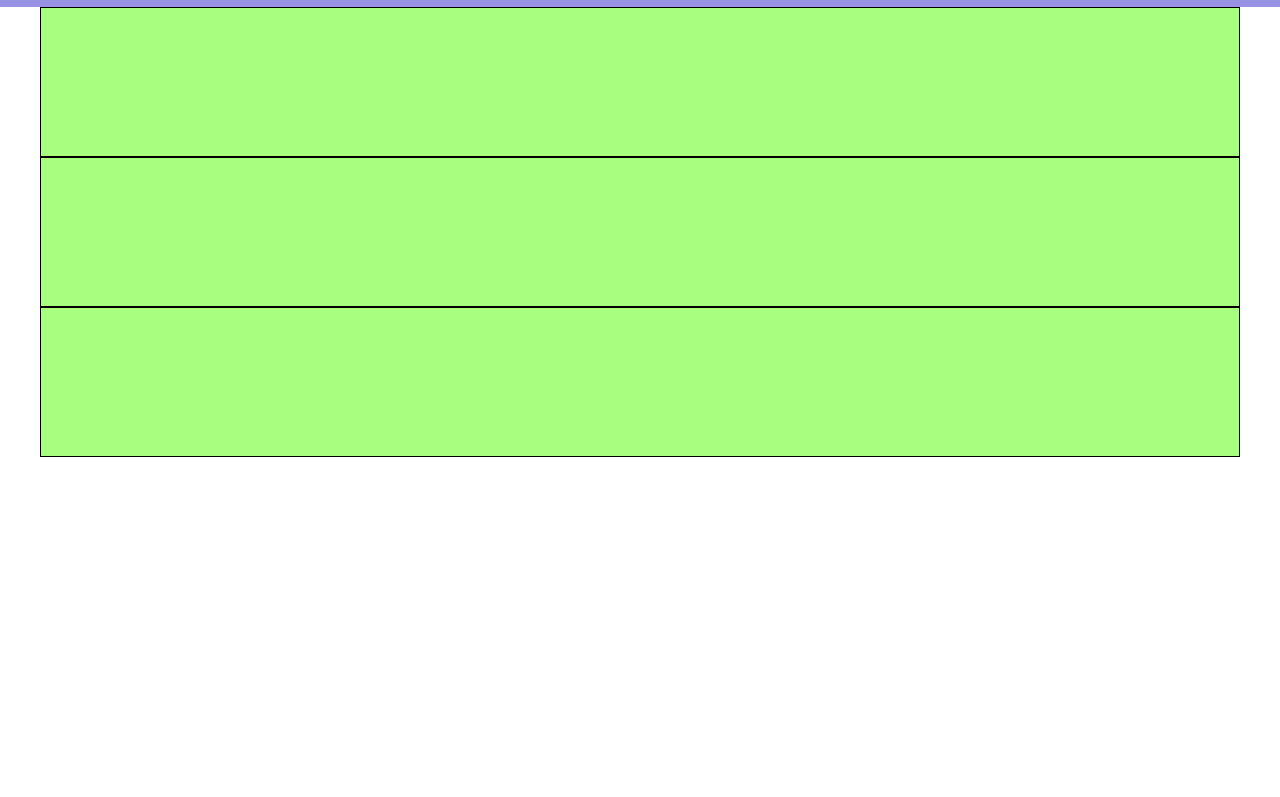
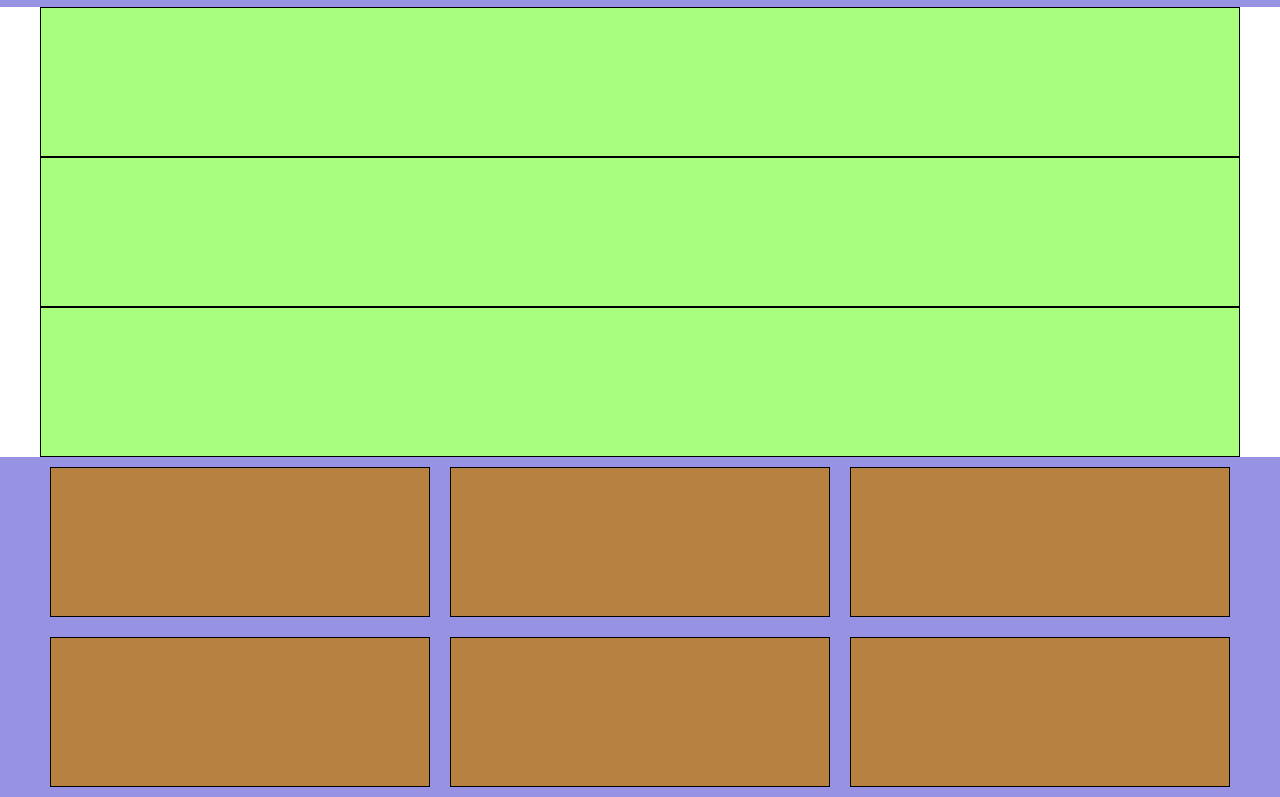
Before and after one commit to moonymel/htmlcss-responsive-layout, a plain HTML site: page index.html in a window 1280 px wide. Shown: the part 723-1520 px from the top of the page. Before the commit the page ends 1220 px from the top, so only its background shows below. Drawn offline with Linux system fonts and the light colour scheme.

Commit message:
completed benefits w/ query (base)

```diff
--- a/css/style.css
+++ b/css/style.css
@@ -89,6 +89,14 @@ main .testimonials .box {
     height:150px;
 }
 
+/* BENEFITS */
+main .benefits .content {
+    background-color:rgb(183, 130, 65);
+    border:1px solid black;
+    width:100%;
+    height:150px;
+}
+
 
 /* MEDIA-QUERY!!!!!! TABLET */
 @media screen and (min-width:480px) {
@@ -111,6 +119,11 @@ main .testimonials .box {
 
     /* TESTIMONIALS */
 
+    /* BENEFITS */
+    main .benefits .col-33 {
+        width:calc(100% / 2 - 20px)
+    }
+
 }
 
 /* MEDIA-QUERY!!!!!! DESKTOP */
@@ -129,4 +142,15 @@ main .testimonials .box {
     header .query-desk {
         display:block
     }
+
+        /* JUMBOTRON */
+
+    /* STRATEGIC  */
+
+    /* TESTIMONIALS */
+
+    /* BENEFITS */
+    main .benefits .col-33 {
+        width:calc(100% / 3 - 20px)
+    }
 }
--- a/index.html
+++ b/index.html
@@ -117,6 +117,7 @@
         </div>
 
         <!-- BENEFITS -->
+        <div class="benefits violet">
             <div class="container">
                 <div class="row">
                     <div class="col-33">
@@ -147,6 +148,7 @@
                     <div class="col-33">
                         <div class="content">
 
+                        </div>
                     </div>
                 </div>
             </div>
```
Lines whose indentation alone changed are shown as unchanged.
